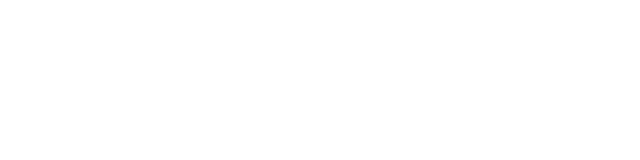
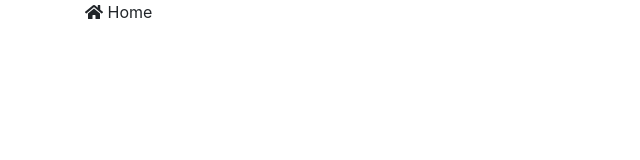
Before and after one commit to nikolakru/Front, a React (Create React App) app: page / in a window 1280 px wide. Shown: the top 160 px of the page, without its empty margins (0-640 px from the left). Built offline with nearby package versions, Linux system fonts and the light colour scheme.

Commit message:
Bootstrap added

```diff
--- a/package.json
+++ b/package.json
@@ -3,6 +3,10 @@
   "version": "0.1.0",
   "private": true,
   "dependencies": {
+    "@fortawesome/fontawesome-free": "^5.13.1",
+    "@fortawesome/fontawesome-svg-core": "^1.2.29",
+    "@fortawesome/free-solid-svg-icons": "^5.13.1",
+    "@fortawesome/react-fontawesome": "^0.1.11",
     "@testing-library/jest-dom": "^4.2.4",
     "@testing-library/react": "^9.5.0",
     "@testing-library/user-event": "^7.2.1",
@@ -11,6 +15,8 @@
     "@types/react": "^16.9.38",
     "@types/react-dom": "^16.9.8",
     "bootstrap": "^4.5.0",
+    "jquery": "^3.5.1",
+    "popper.js": "^1.16.1",
     "react": "^16.13.1",
     "react-bootstrap": "^1.0.1",
     "react-dom": "^16.13.1",
--- a/src/components/App/App.tsx
+++ b/src/components/App/App.tsx
@@ -1,12 +1,14 @@
 import React from 'react';
 
 import './App.css';
-
+import {Container} from 'react-bootstrap';
+import {faHome } from '@fortawesome/free-solid-svg-icons';
+import { FontAwesomeIcon} from '@fortawesome/react-fontawesome';
 function App() {
   return (
-    <div className="App">
-
-    </div>
+    <Container >
+          <FontAwesomeIcon icon={ faHome } /> Home
+    </Container>
   );
 }
 
```
Also changed, not shown: src/index.tsx (+6 -3 lines), 1 other file (tests, documents, lock files or other folders).
